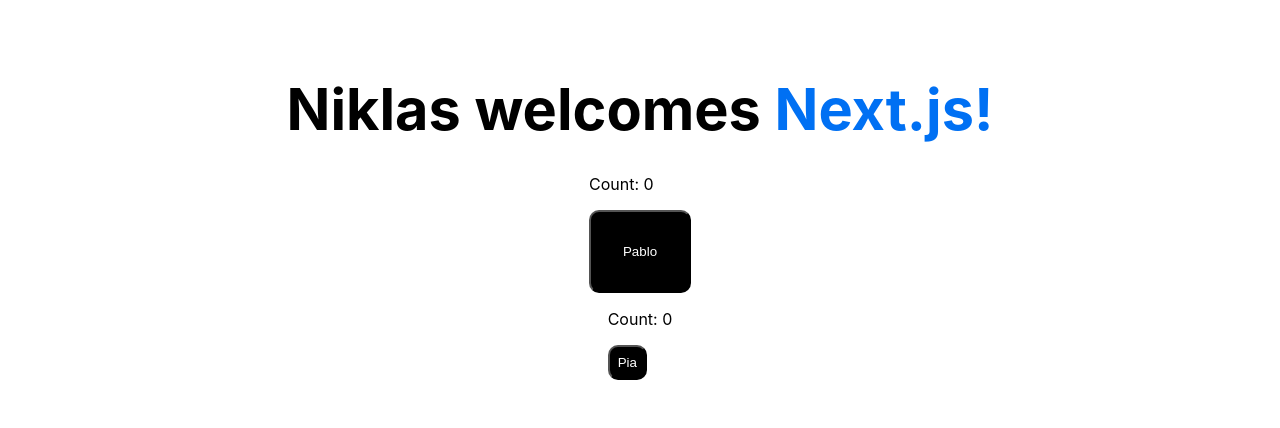
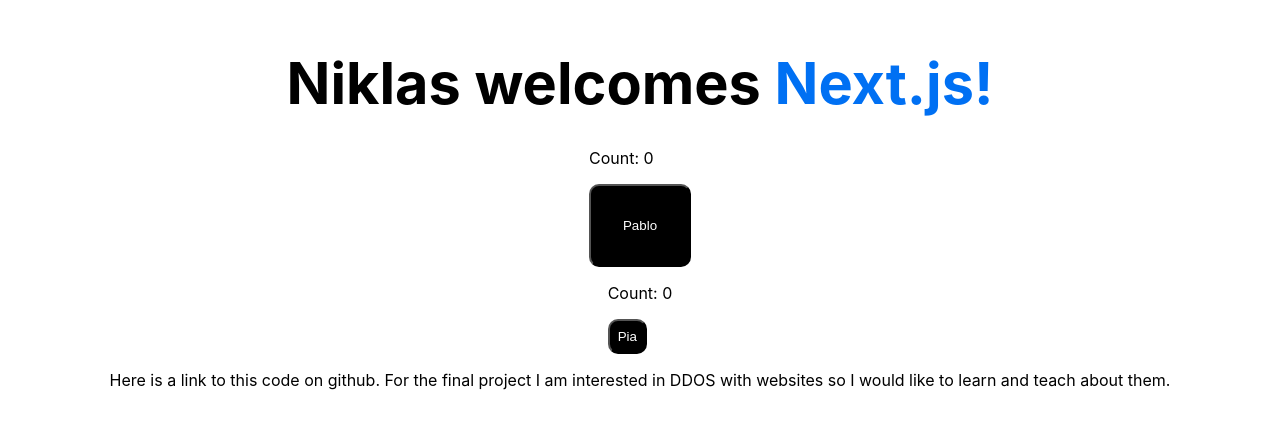
Before and after one commit to NiklasReiswig/first-nextJS, a Next.js app: page / in a window 1280 px wide. Shown: the part 172-600 px from the top of the page. Built offline with nearby package versions, Linux system fonts and the light colour scheme.

Commit message:
Ok this should be every thing

```diff
--- a/pages/index.js
+++ b/pages/index.js
@@ -14,8 +14,10 @@
           Niklas welcomes <a href="https://nextjs.org">Next.js!</a>
         </h1>
 
-        <Counter name={"Pablo"} mult={1} size={2}/>
+      <Counter name={"Pablo"} mult={1} size={2}/>
       <Counter name={"Pia"} mult={2} size={0.5}/>
+
+      <p>Here is a link to this code on <a href='https://github.com/NiklasReiswig/first-nextJS'>github</a>. For the final project I am interested in DDOS with websites so I would like to learn and teach about them.</p>
 
     </div>
   );
```
